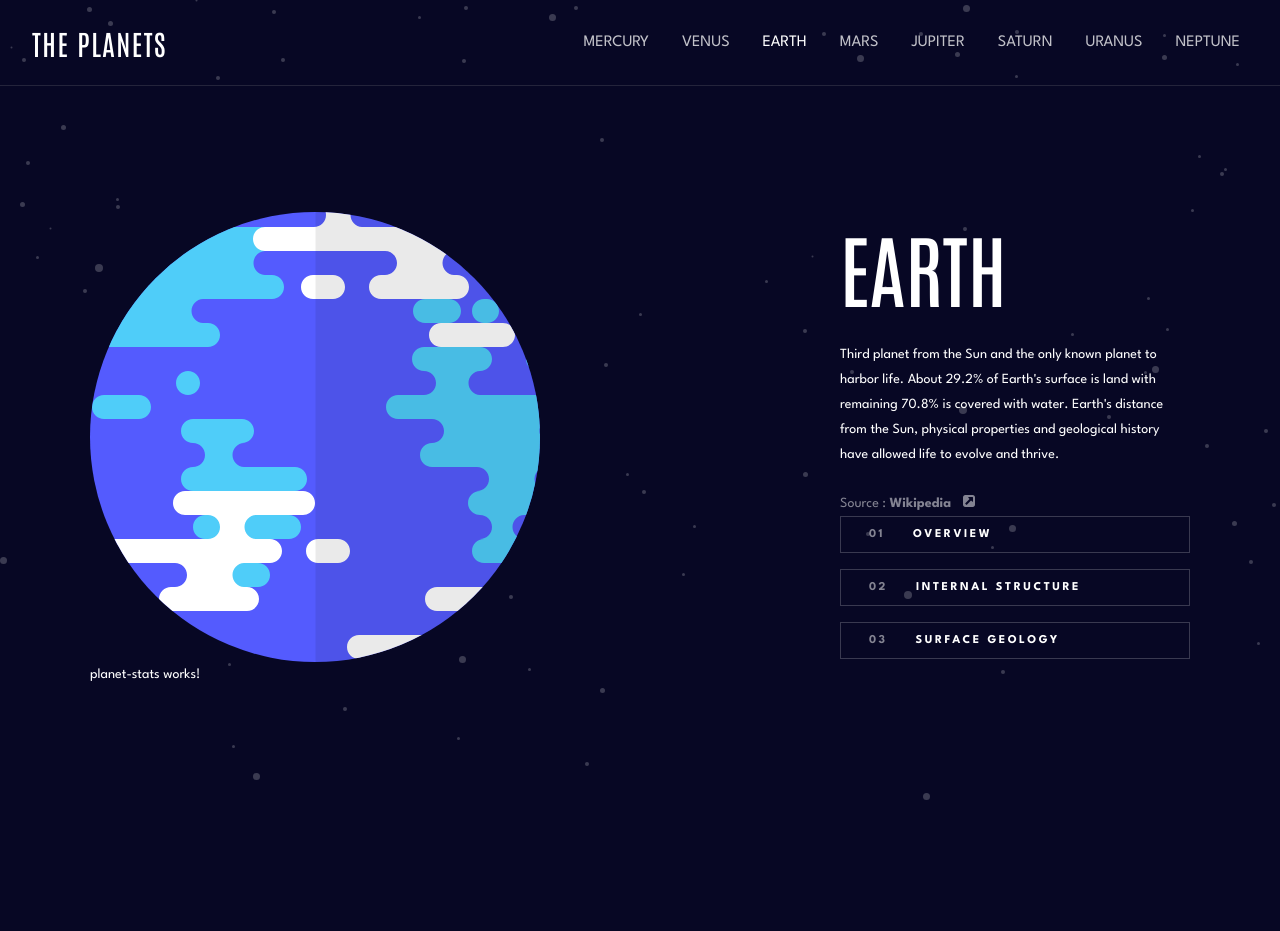
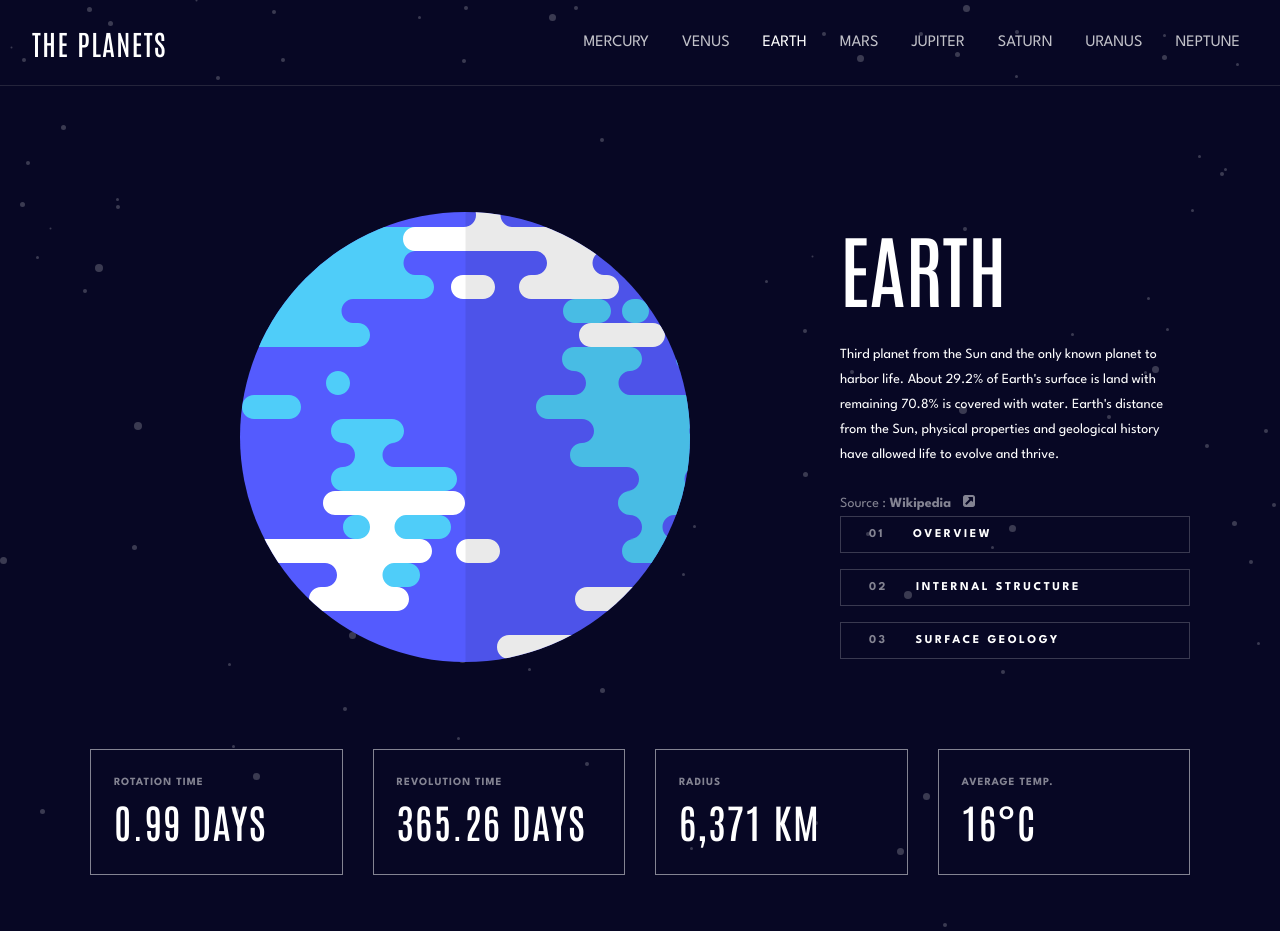
Before and after one commit to DimitriTsikaridze/Planet-Facts, an Angular app: page /earth in a window 1280 px wide. Before the commit the page ends 800 px from the top, so only its background shows below. Built offline with nearby package versions, Linux system fonts and the light colour scheme.

Commit message:
feat: add planet stats component

```diff
--- a/src/app/planet-container/planet-container.component.html
+++ b/src/app/planet-container/planet-container.component.html
@@ -1,6 +1,5 @@
 <ng-container *ngIf="planet$ | async as planet">
   <img [src]="planet.images.planet" alt="" />
-
   <app-planet-info [info]="planet"></app-planet-info>
   <app-planet-stats [stats]="planet"></app-planet-stats>
 </ng-container>
--- a/src/app/planet-container/planet-container.component.scss
+++ b/src/app/planet-container/planet-container.component.scss
@@ -7,3 +7,7 @@
   margin-inline: auto;
   margin-top: 126px;
 }
+
+img {
+  justify-self: center;
+}
--- a/src/app/planet-container/planet-stats/planet-stats.component.html
+++ b/src/app/planet-container/planet-stats/planet-stats.component.html
@@ -1 +1,18 @@
-<p>planet-stats works!</p>
+<div class="stat">
+  <h4 class="title">ROTATION TIME</h4>
+  <h2>{{ planet.rotation }}</h2>
+</div>
+<div class="stat">
+  <h4 class="title">REVOLUTION TIME</h4>
+  <h2>{{ planet.revolution }}</h2>
+</div>
+<div class="stat">
+  <h4 class="title">RADIUS</h4>
+  <h2>{{ planet.radius }}</h2>
+</div>
+<div class="stat">
+  <h4 class="title">AVERAGE TEMP.</h4>
+  <h2>
+    {{ planet.temperature }}
+  </h2>
+</div>
--- a/src/app/planet-container/planet-stats/planet-stats.component.scss
+++ b/src/app/planet-container/planet-stats/planet-stats.component.scss
@@ -1,3 +1,25 @@
 :host {
-  display: block;
+  display: flex;
+  gap: 30px;
+  margin-block: 87px 56px;
+  grid-column: span 2;
 }
+
+.stat {
+  width: 255px;
+  border: 1px solid rgb(255, 255, 255, 0.5);
+  padding: 20px 20px 27px 23px;
+}
+
+.title {
+  font-weight: 700;
+  font-size: 11px;
+  opacity: .5;
+}
+
+h2 {
+  font-size: 40px;
+  color: white;
+  font-weight: 400;
+  text-transform: uppercase;
+}
```
